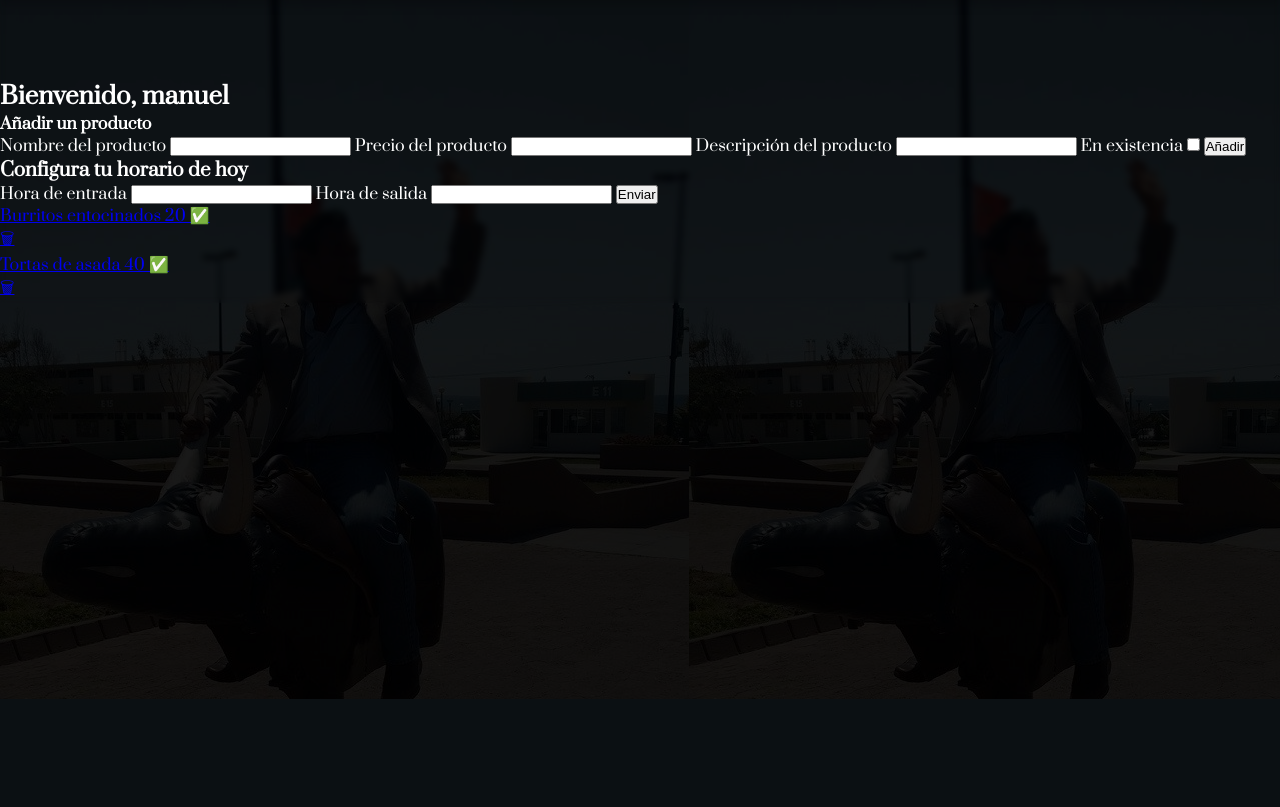
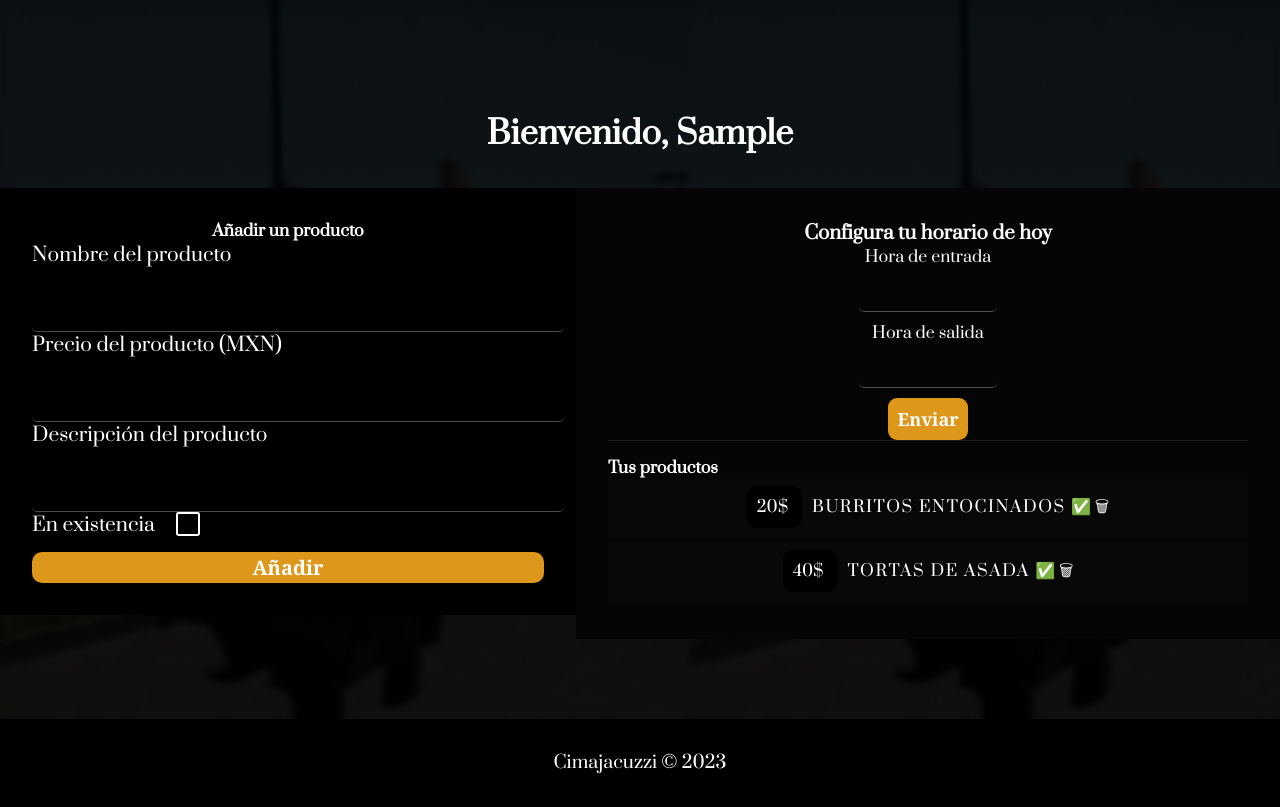
Before and after one commit to rxxbyy/cimajacuzzi, a Flask app: page /panel in a window 1280 px wide. Shown: the part 101-908 px from the top of the page. Before the commit the page ends 800 px from the top, so only its background shows below. Run offline with Flask 3, Linux system fonts and the light colour scheme; the visitor is signed in with stand-in values (Sample User, id 1); data comes from the database, SQL or seed files in the repository; both versions use the stored data as it was after the commit; some libraries are stand-ins or nearby versions.

Commit message:
adding views of sellers products

```diff
--- a/app.py
+++ b/app.py
@@ -31,15 +31,22 @@ def index() -> Callable:
     """ Route server endpoint. It serves 'index.html' template. """
     conn = get_db_connection()
 
-    sellers = conn.execute('SELECT seller_name FROM seller').fetchall()
-    print(sellers)
+    sellers = conn.execute('SELECT * FROM seller').fetchall()
+
     conn.commit()
     conn.close()
 
-    session['username'] = 'manuel'
-    session['user_id'] = 1
     return render_template('index.html', session=session, sellers=sellers)
 
+@app.route('/seller/<seller_name>')
+def display_seller(seller_name: str):
+    conn = get_db_connection()
+    seller_products = conn.execute('SELECT seller_name, product_name, product_price, product_desc, product_exists FROM seller INNER JOIN product ON seller_id=product_owner '
+                              'WHERE seller_name=?', (seller_name,)).fetchall()
+    conn.commit()
+    conn.close()
+    print(seller_products)
+    return render_template('seller.html', seller_products=seller_products, seller_name=seller_name)
 
 @app.route('/auth', methods=['GET', 'POST'])
 def auth() -> Callable:
--- a/forms.py
+++ b/forms.py
@@ -15,7 +15,7 @@ class AuthForm(FlaskForm):
 
 class ProductForm(FlaskForm):
     product_name = StringField('Nombre del producto', validators=[DataRequired()])
-    product_price = IntegerField('Precio del producto', validators=[DataRequired()])
+    product_price = IntegerField('Precio del producto (MXN)', validators=[DataRequired()])
     product_desc = StringField('Descripción del producto', validators=[DataRequired()])
     product_exists = BooleanField('En existencia')
 
--- a/static/base.css
+++ b/static/base.css
@@ -3,6 +3,34 @@
     Regular text fonts: Vollkorn.
  */
 @import url('https://fonts.googleapis.com/css2?family=Prata&family=Vollkorn&display=swap');
+
+@keyframes faded {
+    from {
+        opacity: 0%;
+    } to {
+        opacity: 100%;
+    }
+}
+
+/* width */
+::-webkit-scrollbar {
+width: 10px;
+}
+
+/* Track */
+::-webkit-scrollbar-track {
+background: #000;
+}
+
+/* Handle */
+::-webkit-scrollbar-thumb {
+background: #DD971A;
+}
+
+/* Handle on hover */
+::-webkit-scrollbar-thumb:hover {
+background: #000;
+}
 
 .separator {
     margin-bottom: 5em;
@@ -24,6 +52,8 @@ body {
     font-family: 'Prata', 'Times New Roman', 'Arial';
     background-color: rgba(0, 0, 0, 0.9);
     backdrop-filter: blur(3px);
+    animation-name: faded;
+    animation-duration: 0.5s;
 }
 
 #top-bar {
@@ -82,3 +112,10 @@ body {
     color: rgba(255, 255, 255, 0.8);
     transition: 500ms;
 }
+
+#main-footer {
+    background: #000;
+    line-height: 5em;
+    text-align: center;
+    font-size: 110%;
+}
--- /dev/null
+++ b/static/panel.css
@@ -0,0 +1,176 @@
+.defloat {
+    clear: both;
+}
+
+h2#greeting {
+    text-align: center;
+    padding: 1em;
+    font-size: 2em;
+    animation-name: faded;
+    animation-duration: 1s;
+}
+
+#add-product-form {
+    width: 40%;
+    background-color: #000;
+    padding: 2em;
+    float:left;
+}
+
+#add-product-form form > * {
+    display: block;
+    width: 100%;
+}
+
+#add-product-form form h4 {
+    text-align: center;
+}
+
+#add-product-form form label {
+    font-size: 1.2em;
+}
+
+#add-product-form form input {
+    width: 100%;
+    padding: 10px;
+    border-radius: 5px;
+    background: none;
+    outline: none;
+    border: none;
+    color: white;
+    font-family: Georgia, 'Times New Roman', Times, serif;
+    font-size: 32px;
+    letter-spacing: 1.5px;
+    border-bottom: 1px solid rgba(255, 255, 255, 0.3);
+}
+
+#add-product-form form label[for='product_exists'] {
+    display: block;
+    width: 7.5em;
+    float: left;
+}
+
+#add-product-form form input[type='checkbox'] {
+    appearance: none;
+    background-color: #000;
+    font: inherit;
+    color: #000;
+    width: 1.15em;
+    height: 1.15em;
+    border: 0.15em solid #fff;
+    border-radius: 0.15em;
+    margin-bottom: 1em;
+    display: block;
+}
+
+#add-product-form form input[type='checkbox']:checked {
+    appearance: none;
+    background-color: #DD971A;
+    margin: 0;
+    font: inherit;
+    color: #000;
+    width: 1.15em;
+    height: 1.15em;
+    border: 0.15em solid #fff;
+    border-radius: 0.15em;
+    transition: 500ms;
+    margin-bottom: 1em;
+}
+
+#add-product-form form button[type='submit'] {
+    padding: 0.1em;
+    border-radius: 0.5em;
+    background-color: #DD971A;
+    color: white;
+    font-size: 20px;
+    border: none;
+    cursor: pointer;
+    font-family: Georgia, 'Times New Roman', Times, serif;
+    font-weight: bold;
+}
+
+#prod-aside {
+    background: #050505;
+    width: 50%;
+    padding: 2em;
+    float: right;
+}
+
+#prod-aside #setup-hour {
+    text-align: center;
+    margin-bottom: 1em;
+    border-bottom: 1px solid rgba(255, 255, 255, 0.1);
+}
+
+#prod-aside #setup-hour form > input {
+    width: 20%;
+    margin: auto;
+    padding: 5px;
+    border-radius: 5px;
+    background: none;
+    outline: none;
+    border: none;
+    color: white;
+    font-family: Georgia, 'Times New Roman', Times, serif;
+    font-size: 24px;
+    text-align: center;
+    letter-spacing: 1.5px;
+    border-bottom: 1px solid rgba(255, 255, 255, 0.3);
+    margin-bottom: 10px;
+}
+
+#prod-aside #setup-hour form button[type='submit']
+{
+    padding: 0.5em;
+    border-radius: 0.5em;
+    background-color: #DD971A;
+    color: white;
+    font-size: 18px;
+    border: none;
+    cursor: pointer;
+    font-family: Georgia, 'Times New Roman', Times, serif;
+    font-weight: bold;
+    margin: auto;
+}
+
+#prod-aside #setup-hour form > * {
+    display: block;
+}
+
+#prod-list {
+    list-style: none;
+}
+
+#prod-list a {
+    text-decoration: none;
+}
+
+.product-container {
+    display: block;
+    background: #080808;
+    padding: 1em;
+    text-align: center;
+    margin-bottom: 5px;
+}
+
+.product-price {
+    display: inline;
+    background: #000;
+    border-radius: 10px;
+    padding: 10px;
+    margin-right: 10px;
+}
+
+.product-name {
+    display: inline;
+    letter-spacing: 1.5px;
+}
+
+.delete-product {
+    color: white;
+}
+
+.product {
+    display: inline;
+    color: white;
+}
--- a/templates/base.html
+++ b/templates/base.html
@@ -43,5 +43,8 @@
     {% block body %}
 
     {% endblock %}
+    <footer id="main-footer">
+        Cimajacuzzi &copy; 2023
+    </footer>
 </body>
 </html>
--- a/templates/panel.html
+++ b/templates/panel.html
@@ -3,10 +3,14 @@
 
 {% block title %} Panel {% endblock %}
 
+{% block styles %}
+<link rel="stylesheet" href="{{ url_for('static', filename='panel.css')}}">
+{% endblock %}
+
 {% block body %}
 <div class="separator"></div>
+<h2 id="greeting">Bienvenido, {{ session['username'].title() }}</h2>
 <section id="add-product-form">
-    <h2>Bienvenido, {{ session['username'] }}</h2>
     <form action="{{ url_for('add_product')}}" method="get">
         <h4>Añadir un producto</h4>
         {{ product_form.csrf_token }}
@@ -29,12 +33,17 @@
     </header>
     <div id="prod-list-container">
         <ul id="prod-list">
+            <h4>Tus productos</h4>
             {% for product in products %}
             <div class="product-container">
                 <a href="{{ url_for('edit_product', product_id=product['product_id'])}}">
                     <li class="product">
-                        {{ product['product_name'] }}
-                        {{ product['product_price'] }}
+                        <div class="product-price">
+                            {{ product['product_price'] }}$
+                        </div>
+                        <div class="product-name">
+                            {{ product['product_name'].upper() }}
+                        </div>
                         {% if product['product_exists'] %}
                         ✅
                         {% else %}
@@ -42,7 +51,7 @@
                         {% endif %}
                     </li>
                 </a>
-                <a href="{{ url_for('delete_product', product_id=product['product_id']) }}">
+                <a href="{{ url_for('delete_product', product_id=product['product_id']) }}" class="delete-product">
                     🗑
                 </a>
             </div>
@@ -50,4 +59,6 @@
         </ul>
     </div>
 </aside>
+<div class="defloat"></div>
+<div class="separator"></div>
 {% endblock %}
```
Also changed, not shown: static/edit_product.css (added, +75 -0 lines), static/index.css (+41 -0 lines), static/seller.css (added, +65 -0 lines), templates/edit_product.html (+8 -0 lines), templates/index.html (+15 -4 lines), templates/seller.html (added, +53 -0 lines), cimajacuzzi.db.
